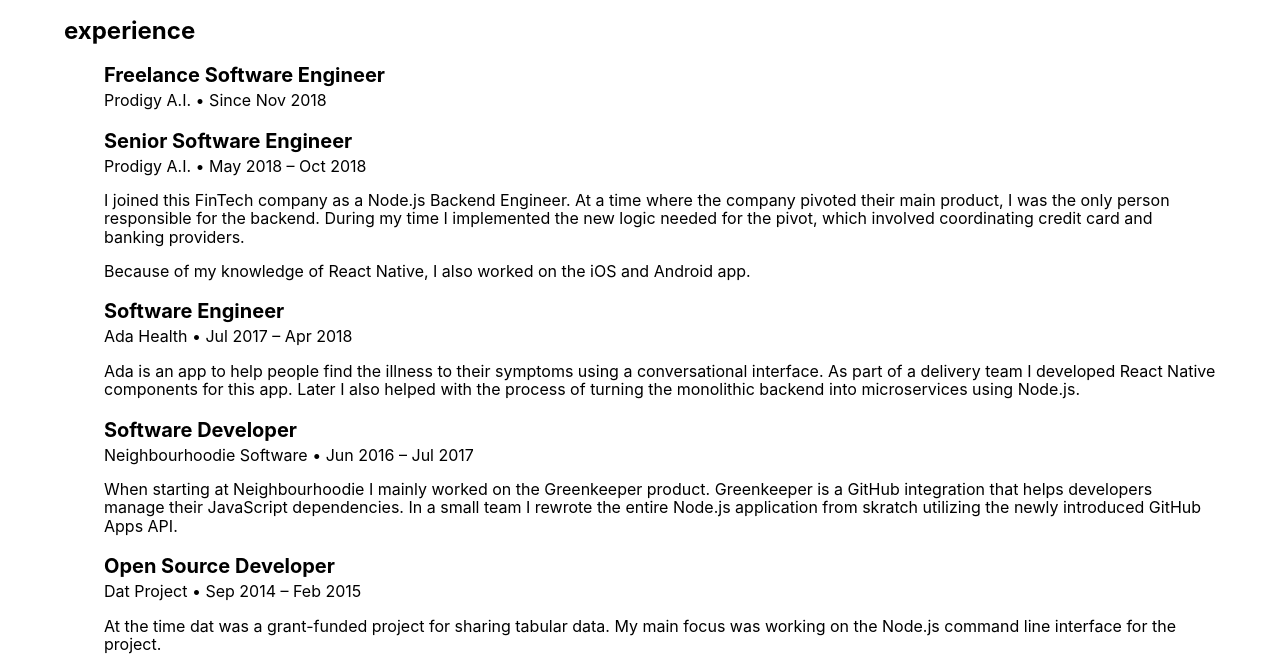
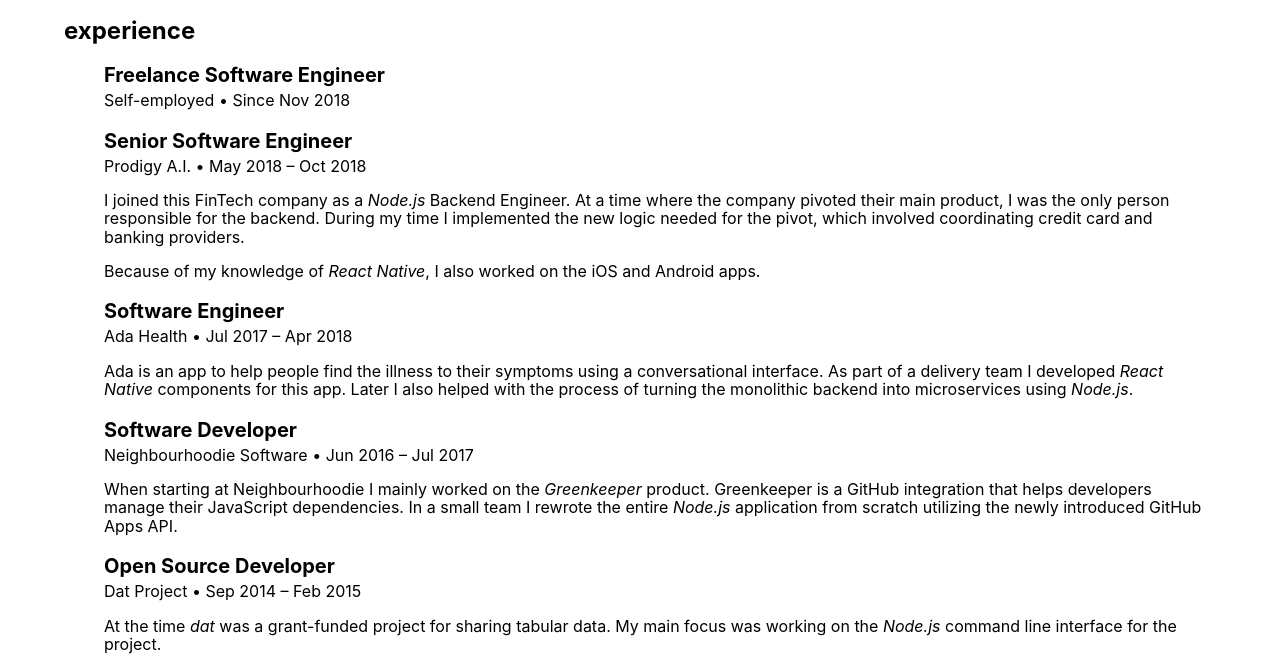
Before and after one commit to finnp/finnp.github.io, a plain HTML site: page cv.html in a window 1280 px wide. Shown: the part 244-914 px from the top of the page. Drawn offline with Linux system fonts and the light colour scheme.

Commit message:
Update CV

```diff
--- a/cv.html
+++ b/cv.html
@@ -14,7 +14,7 @@
       finn pauls
     </h1>
 		<h2 class="f3">freelance software engineer</h2>
-		<h3 class="f5 normal lh-copy">ich@finnpauls.de | www.finnpauls.de | +49 157 32650702</span>
+		<h3 class="f5 normal lh-copy">ich@finnpauls.de | www.finnpauls.de | +49 157 32650702</em>
 		</div>
 		<div class="fr w-30">
 		<img class="br-100 ba w4 h4 bw1" src="finn.jpeg" alt="Finn Pauls" />
@@ -23,41 +23,41 @@
     <h2 class="f3">experience</h2>
 		<ul class="list">
 			<li><h3 class="f4 mb1">Freelance Software Engineer</h3></li>
-			<li><a class="link black" href="https://prodigyai.com/">Prodigy A.I.</a> • Since Nov 2018</li>
+			<li>Self-employed • Since Nov 2018</li>
 		</ul>
 		<ul class="list">
 			<li><h3 class="f4 mb1">Senior Software Engineer</h3></li>
 			<li><a class="link black" href="https://prodigyai.com/">Prodigy A.I.</a> • May 2018 – Oct 2018</li>
-			<li><p>I joined this FinTech company as a <span>Node.js</span> Backend Engineer. At a time where the company pivoted
+			<li><p>I joined this FinTech company as a <em>Node.js</em> Backend Engineer. At a time where the company pivoted
 				their main product, I was the only person responsible for the backend. During my time I implemented the new logic
 				needed for the pivot, which involved coordinating credit card and banking providers.</p>
-			<p>Because of my knowledge of <span>React Native</span>, I also worked on the iOS and Android app.</p></li>
+			<p>Because of my knowledge of <em>React Native</em>, I also worked on the iOS and Android apps.</p></li>
 		</ul>
 		<ul class="list">
 			<li><h3 class="f4 mb1">Software Engineer</h3></li>
 			<li><a class="link black" href="https://ada.com/">Ada Health</a> 	•  Jul 2017 – Apr 2018</li>
 			<li><p>Ada is an app to help people find the illness to their symptoms using a conversational interface.
-			As part of a delivery team I developed <span>React Native</span> components for this app. Later I also helped with the process
-			of turning the monolithic backend into microservices using <span>Node.js</span>.
+			As part of a delivery team I developed <em>React Native</em> components for this app. Later I also helped with the process
+			of turning the monolithic backend into microservices using <em>Node.js</em>.
 			</p></li>
 		</ul>
 		<ul class="list">
 			<li><h3 class="f4 mb1">Software Developer</h3></li>
 			<li><a class="link black" href="https://neighbourhood.ie/">Neighbourhoodie Software</a> 	•  Jun 2016 – Jul 2017</li>
-			<li><p>When starting at Neighbourhoodie I mainly worked on the <a class="link black" href="https://greenkeeper.io/"><span>Greenkeeper</span></a> product.
+			<li><p>When starting at Neighbourhoodie I mainly worked on the <a class="link black" href="https://greenkeeper.io/"><em>Greenkeeper</em></a> product.
 			Greenkeeper is a GitHub integration that helps developers manage their JavaScript dependencies.
-			In a small team I rewrote the entire <span>Node.js</span> application from skratch utilizing the newly introduced GitHub Apps API.
+			In a small team I rewrote the entire <em>Node.js</em> application from scratch utilizing the newly introduced GitHub Apps API.
 		</p></li>
 		</ul>
 		<ul class="list">
 			<li><h3 class="f4 mb1">Open Source Developer</h3></li>
 			<li><a class="link black" href="https://datproject.org/">Dat Project</a> 	•  Sep 2014 – Feb 2015</li>
-			<li><p>At the time <span>dat</span> was a grant-funded project for sharing tabular data. My main focus was working on the <span>Node.js</span> command line interface for the project.</p></li>
+			<li><p>At the time <em>dat</em> was a grant-funded project for sharing tabular data. My main focus was working on the <em>Node.js</em> command line interface for the project.</p></li>
 		</ul>
 		<ul class="list">
 			<li><h3 class="f4 mb1">Web Developer</h3></li>
 			<li><a class="link black" href="https://www.newsletter2go.de/">Newsletter2Go</a> 	•  Aug 2013 – May 2014</li>
-			<li><p>Hired as a JavaScript developer I started out working on the frontend of the user interface. However I quickly started to help out with backend tasks in <span>PHP</span> as well. I also implemented plugins for 6 different shop systems using different programming languages.</p></li>
+			<li><p>Hired as a JavaScript developer I started out working on the frontend of the user interface. However I quickly started to help out with backend tasks in <em>PHP</em> as well. I also implemented plugins for 6 different shop systems using different programming languages.</p></li>
 		</ul>
 		<h2 class="f3">education</h2>
 		<ul class="list">
```
